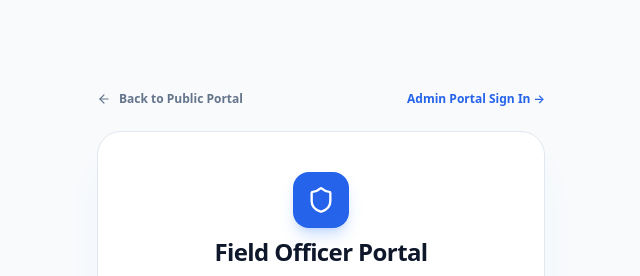
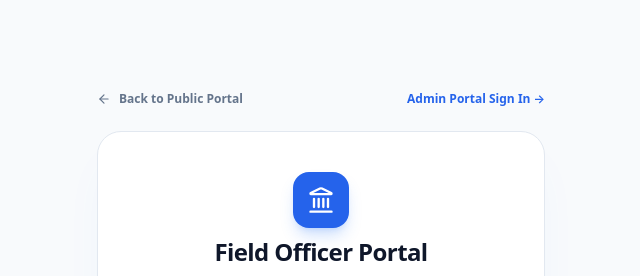
Before and after one commit to alokprasad573/CivicTrack, a Next.js app in the folder apps/web/: page /officer/login in a window 1280 px wide. Shown: the top 276 px of the page, without its empty margins (319-959 px from the left). Built offline with nearby package versions, Linux system fonts and the light colour scheme; no server answers.

Commit message:
Icon Changed

```diff
--- a/apps/web/src/app/admin/login/page.tsx
+++ b/apps/web/src/app/admin/login/page.tsx
@@ -3,7 +3,7 @@
 import React, { useState, Suspense } from "react";
 import Link from "next/link";
 import { useRouter, useSearchParams } from "next/navigation";
-import { ShieldCheck, Lock, Mail, Loader2, AlertCircle, ArrowLeft, Eye, EyeOff, Check } from "lucide-react";
+import { Landmark, Lock, Mail, Loader2, AlertCircle, ArrowLeft, Eye, EyeOff, Check } from "lucide-react";
 
 export function AdminAuthForm({ initialMode = "login" }: { initialMode?: "login" | "register" }) {
   const router = useRouter();
@@ -109,7 +109,7 @@ export function AdminAuthForm({ initialMode = "login" }: { initialMode?: "login"
           {/* Header */}
           <div className="text-center space-y-2">
             <div className="w-14 h-14 rounded-2xl bg-gradient-to-r from-blue-600 to-indigo-600 text-white flex items-center justify-center mx-auto shadow-lg shadow-blue-500/25">
-              <ShieldCheck className="w-7 h-7" />
+              <Landmark className="w-7 h-7" />
             </div>
             <h1 className="text-2xl font-bold tracking-tight text-slate-900">
               Municipal Admin Portal
--- a/apps/web/src/app/officer/login/page.tsx
+++ b/apps/web/src/app/officer/login/page.tsx
@@ -3,7 +3,7 @@
 import React, { useState, Suspense } from "react";
 import Link from "next/link";
 import { useRouter, useSearchParams } from "next/navigation";
-import { Shield, Lock, Mail, Loader2, AlertCircle, ArrowLeft, Eye, EyeOff } from "lucide-react";
+import { Landmark, Lock, Mail, Loader2, AlertCircle, ArrowLeft, Eye, EyeOff } from "lucide-react";
 
 function OfficerLoginForm() {
   const router = useRouter();
@@ -70,7 +70,7 @@ function OfficerLoginForm() {
           {/* Header */}
           <div className="text-center space-y-2">
             <div className="w-14 h-14 rounded-2xl bg-blue-600 text-white flex items-center justify-center mx-auto shadow-lg shadow-blue-500/25">
-              <Shield className="w-7 h-7" />
+              <Landmark className="w-7 h-7" />
             </div>
             <h1 className="text-2xl font-bold tracking-tight text-slate-900">
               Field Officer Portal
```
